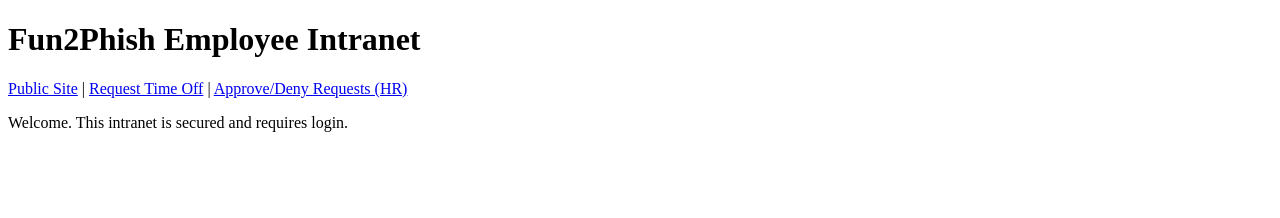
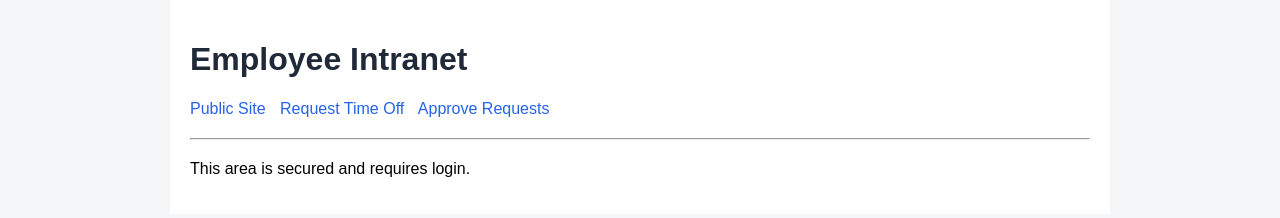
Before and after one commit to matthewcastle-oss/net916-website, a plain HTML site: page src/intranet/index.html in a window 1280 px wide. Drawn offline with Linux system fonts and the light colour scheme.

Commit message:
Update index.html

```diff
--- a/src/intranet/index.html
+++ b/src/intranet/index.html
@@ -1,15 +1,27 @@
 <!DOCTYPE html>
 <html>
-<head><title>Fun2Phish Intranet</title></head>
+<head>
+  <meta charset="UTF-8">
+  <title>Intranet</title>
+  <link rel="stylesheet" href="../style.css">
+</head>
 <body>
-  <h1>Fun2Phish Employee Intranet</h1>
 
-  <nav>
-    <a href="/">Public Site</a> |
-    <a href="/intranet/timeoff.html">Request Time Off</a> |
-    <a href="/intranet/approve.html">Approve/Deny Requests (HR)</a>
-  </nav>
+<div class="container">
 
-  <p>Welcome. This intranet is secured and requires login.</p>
+<h1>Employee Intranet</h1>
+
+<nav>
+  <a href="/">Public Site</a>
+  <a href="/intranet/timeoff.html">Request Time Off</a>
+  <a href="/intranet/approve.html">Approve Requests</a>
+</nav>
+
+<hr>
+
+<p>This area is secured and requires login.</p>
+
+</div>
+
 </body>
 </html>
```
